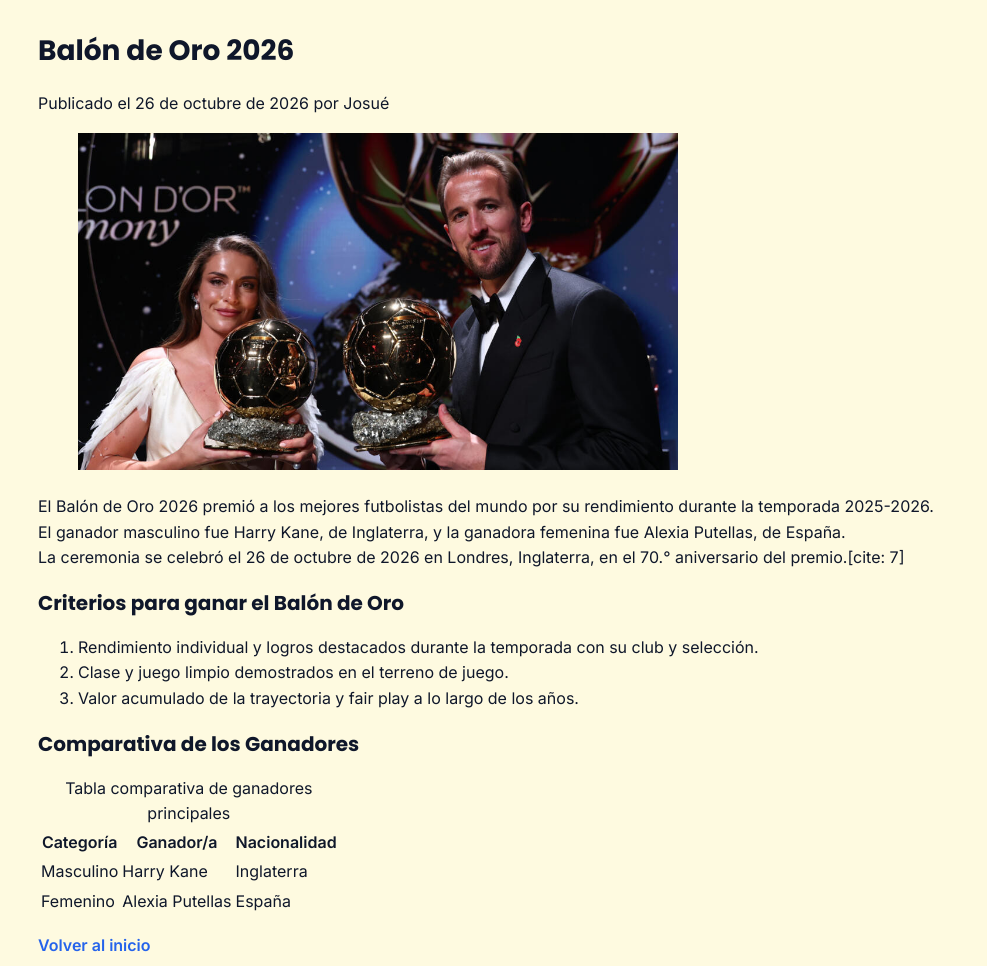
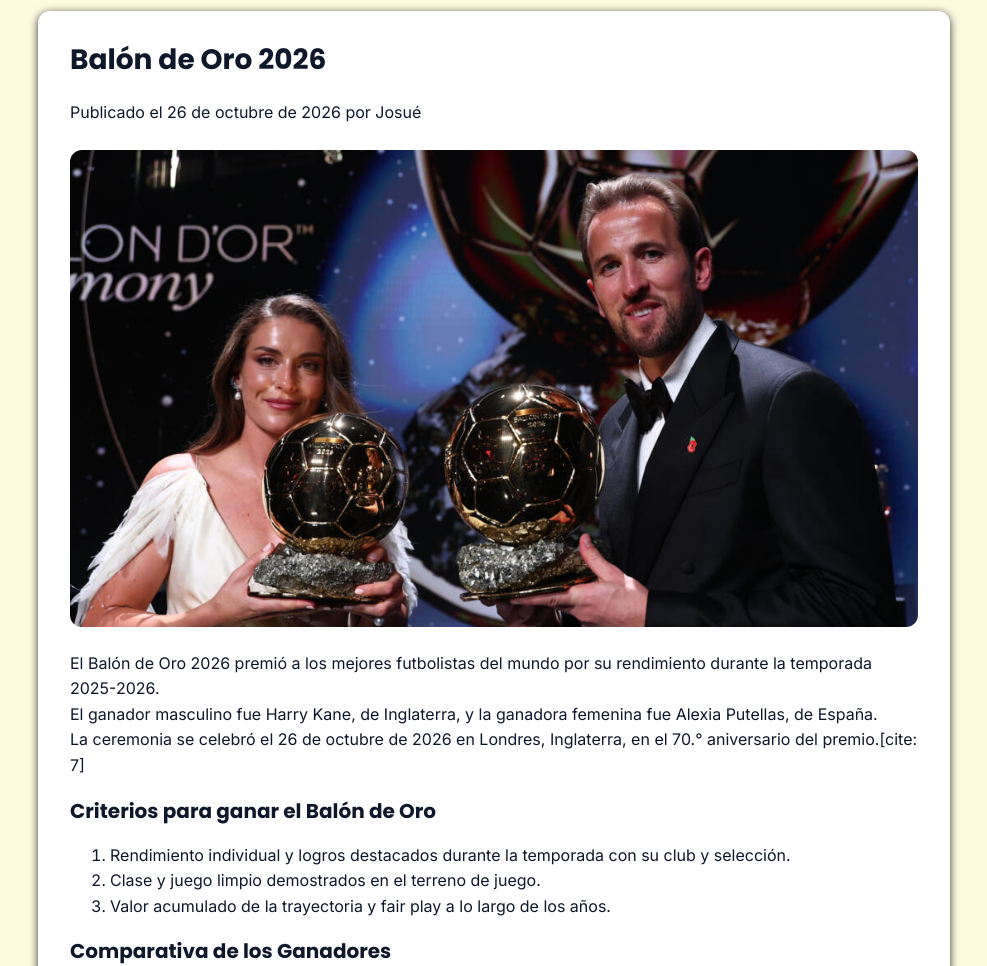
Before and after one commit to josuemart9928-cell/Blog-de-Josue, a plain HTML site: page articulo-2.html in a window 1280 px wide. Shown: the part 240-1206 px from the top of the page, without its empty margins (146-1133 px from the left). Drawn offline with Linux system fonts and the light colour scheme.

Commit message:
feat/img,tabla,acerca de mi

```diff
--- a/articulo-2.html
+++ b/articulo-2.html
@@ -4,7 +4,7 @@
     <meta charset="UTF-8">
     <meta name="viewport" content="width=device-width, initial-scale=1.0">
     <meta name="description" content="Detalles y ganadores del Balón de Oro 2026">
-    <title>Balón de Oro 2026 | Blog de Josué</title>
+    <title>Artículo 2 | Blog de Josué</title>
     <link rel="stylesheet" href="css/estilos.css">
 </head>
 <body>
@@ -27,7 +27,7 @@
             <p>Publicado el <time datetime="2026-10-26">26 de octubre de 2026</time> por Josué</p>
 
             <figure>
-                <img src="img/articulo2.jpg" alt="Ceremonia del Balón de Oro 2026" width="600">
+                <img src="img/articulo2.jpg" alt="Ceremonia del Balón de Oro 2026">
             </figure>
 
             <p>
--- a/css/estilos.css
+++ b/css/estilos.css
@@ -5,7 +5,7 @@
 /* crear variables */
 :root {
     /* Colores */
-    --color-primario: #2563eb;         /* Azul vibrante */
+    --color-primario: #228c4e;         /* Azul vibrante */
     --color-primario-oscuro: #1d4ed8;  /* Azul más oscuro para hover */
     --color-fondo: #fefae0;            /* Gris muy claro, casi blanco */
     --color-superficie: #ffffff;       /* Blanco puro para tarjetas o contenedores */
@@ -174,3 +174,85 @@ nav a.activo{
     color:#fff;
     text-decoration: none;
 }
+
+/*estilo a los articulos*/
+main > article{
+    background-color: var(--color-superficie);
+    border-radius: var(--radio);
+    box-shadow: var(--sombra);
+    padding: 2rem;
+}
+
+main > article > h2 {
+    margin-top: 0;
+}
+
+/*imagenes responsivas*/
+img{
+    max-width: 100%;
+    height: auto;
+    border-radius: var(--radio);
+    display: block;
+    margin: 0 auto;
+}
+
+figure {
+    margin: 1.5rem 0;
+}
+
+figcaption{
+    margin-top: 0.5rem;
+    color: var(--color-texto-suave);
+    font-size: 0.875rem;
+    text-align: center;
+}
+
+/*citas*/
+blockquote {
+    margin: 1.5rem 0;
+    padding: 1rem 1.5rem;
+    background-color: var(--color-fondo);
+    border-left: 4px solid var(--color-primario);
+    border-radius: 0 var(--radio) var(--radio) 0;
+    font-style: italic;
+}
+
+blockquote p{
+    margin: 0.25rem 0;
+}
+
+/*tabla*/
+table {
+    width: 100%;
+    border-collapse: collapse;
+    margin: 1.5rem;
+}
+
+th, td{
+    padding: 0.75rem 1rem;
+    text-align: left;
+    border-bottom: 1px solid var(--color-borde);
+}
+
+thead th{
+    background-color: var(--color-primario);
+    color: aquamarine;
+}
+
+caption{
+    caption-side: top;
+    padding-bottom: 0.75rem;
+    font-weight: 600;
+    text-align: left;
+}
+
+tbody tr:hover {
+    background-color: var(--color-fondo);
+}
+
+.pagina-simple{
+    background-color: var(--color-superficie);
+    border-radius: var(--radio);
+    box-shadow: var(--sombra);
+    padding: 2rem;
+}
```
Also changed, not shown: acerca-de-mi.html (+2 -0 lines), articulo-1.html (+1 -1 lines).
